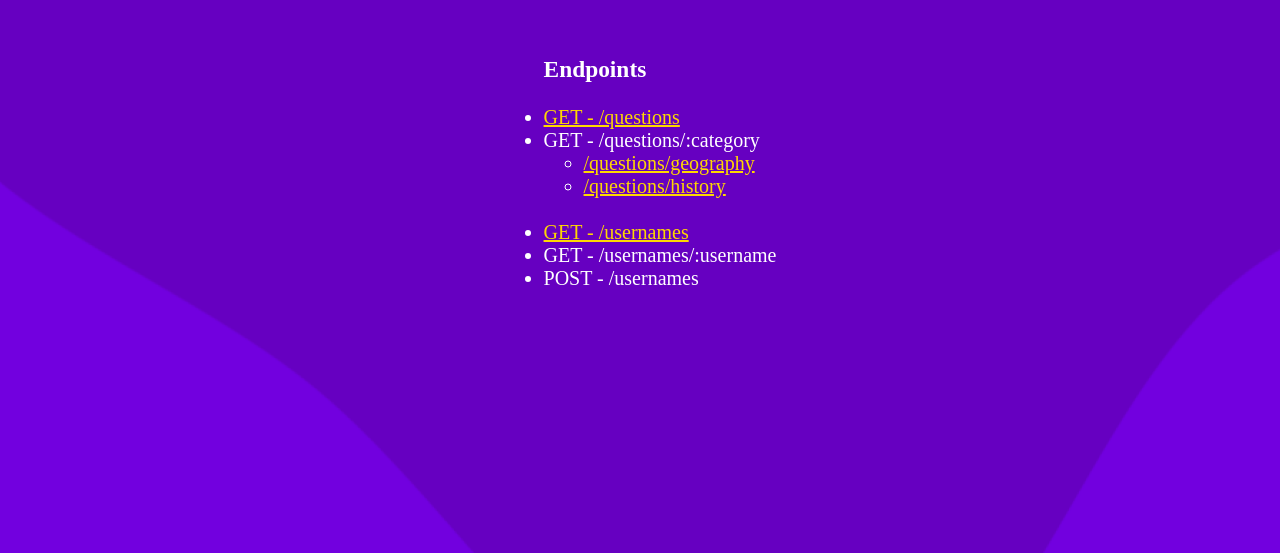
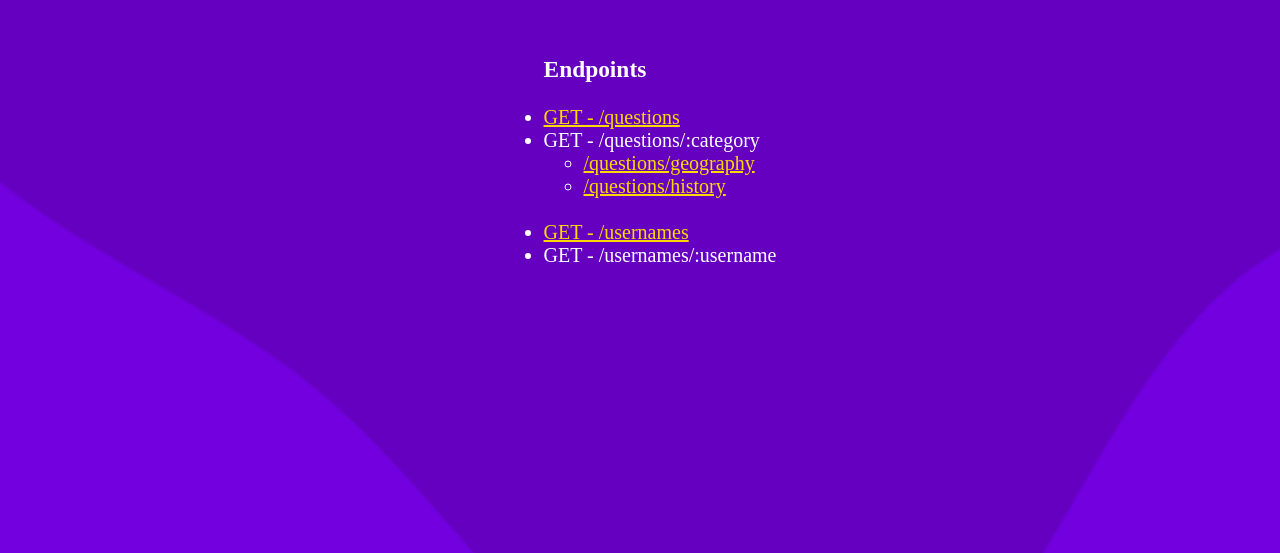
Before and after one commit to Tellur89/duck-server, a website: page src/index.html in a window 1280 px wide. Shown: the part 247-800 px from the top of the page. Drawn offline with Linux system fonts and the light colour scheme.

Commit message:
commented out usernames in html

```diff
--- a/src/index.html
+++ b/src/index.html
@@ -28,7 +28,7 @@
         <br />
         <li><a href ="http://localhost:3000/usernames" target = "_blank">GET - /usernames</a></li>
         <li>GET - /usernames/:username</li>
-        <li>POST - /usernames</li>
+        <!-- <li>POST - /usernames</li> -->
       </ul>
     </div>
   </body>
```
